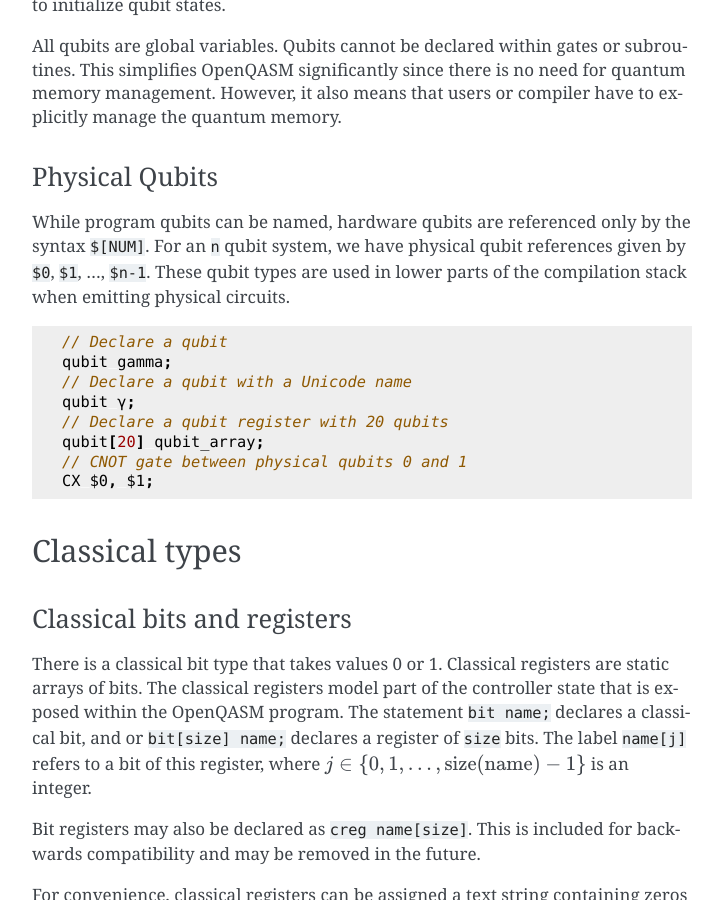
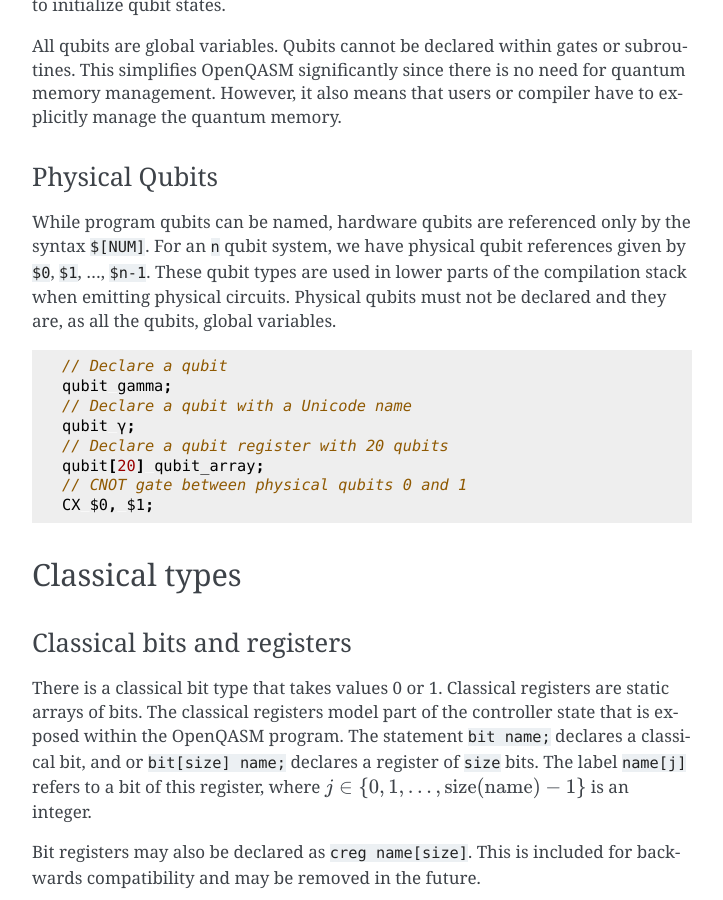
Before and after one commit to openqasm/openqasm, a Sphinx documentation site: the page built from source/language/types.rst, in a window 1280 px wide and 900 px high, scrolled down 1422 px. Shown: the whole window, without its empty margins (388-1111 px from the left). Built offline with Sphinx 7.4.7, drawn with Linux system fonts in a browser that asks for light colours; cross-references to code outside the pages are shown as plain code.

Commit message:
physical qubits should not be declared

```diff
--- a/source/language/types.rst
+++ b/source/language/types.rst
@@ -82,7 +82,7 @@
 by the syntax ``$[NUM]``. For an ``n`` qubit system, we have physical qubit
 references given by ``$0``, ``$1``, ..., ``$n-1``. These qubit types are
 used in lower parts of the compilation stack when emitting physical
-circuits.
+circuits. Physical qubits must not be declared and they are, as all the qubits, global variables.
 
 .. code-block:: c
    :force:
```
